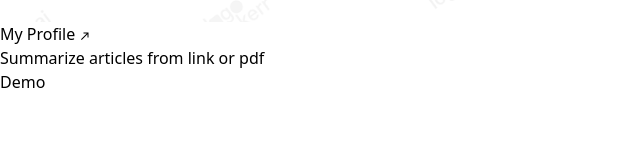
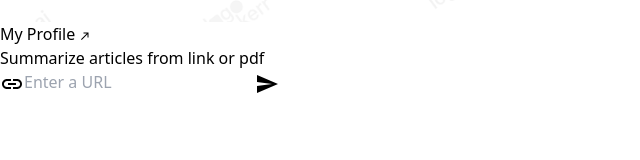
Before and after one commit to Sahhimanshu7/AI-summarize, a React (Vite) app in the folder frontend/: page / in a window 1280 px wide. Shown: the part 124-284 px from the top of the page, without its empty margins (0-640 px from the left). Built offline with nearby package versions, Linux system fonts and the light colour scheme.

Commit message:
Form completed, redux started

```diff
--- a/frontend/src/components/Demo.jsx
+++ b/frontend/src/components/Demo.jsx
@@ -1,8 +1,45 @@
-import React from 'react'
+import React, { useState, useEffect} from 'react'
+import InsertLinkIcon from '@mui/icons-material/InsertLink';
+import SendIcon from '@mui/icons-material/Send';
 
 const Demo = () => {
+  const [article, setArticle] = useState({
+    url: '',
+    summary: '',
+  });
+
+  const handleSubmit = async(e) => {
+    e.preventDefault();
+  }
+
   return (
-    <div>Demo</div>
+    <section className='mt-16 w-full max-w-xl'>
+      <div className='flex flex-col w-[100vw] gap-2 items-center'>
+        <form className='relative flex justify-center items-center space-x-4 md:w-[50vw] w-[80vw]'
+        onSubmit={handleSubmit}
+        >
+          <InsertLinkIcon />
+          <input
+          type='url'
+          placeholder='Enter a URL'
+          value={article.url}
+          onChange={(e) => setArticle({ ...article, url: e.target.value })}
+          className='peer outline-none bg-inherit ml-2 w-full'
+          required
+          />
+          <button
+          type='submit'
+          className='peer-focus:border-black-900 peer-focus:text-black-900 text-gray-900 border-gray-900'
+          >
+            <SendIcon />
+          </button>
+
+          {/* Browse URL history */}
+        </form>
+
+        {/* Display Result  */}
+      </div>
+    </section>
   )
 }
 
```
